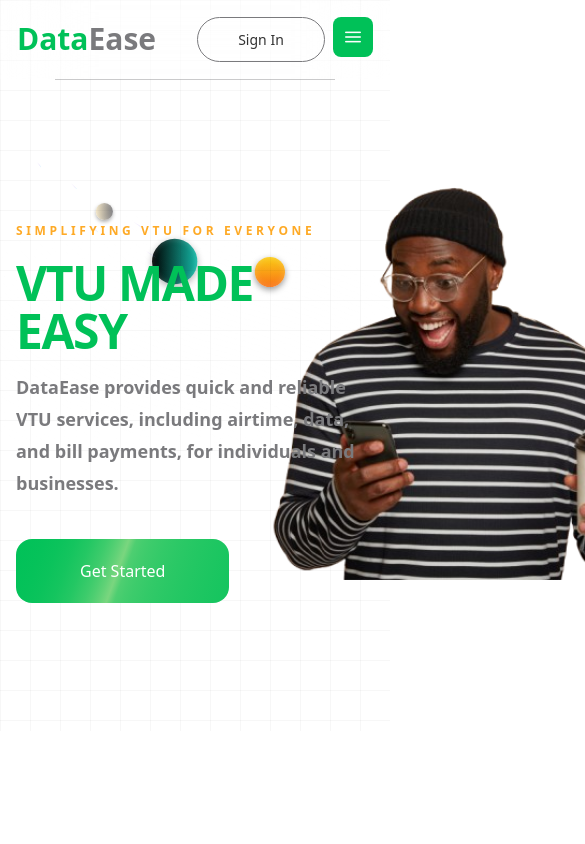
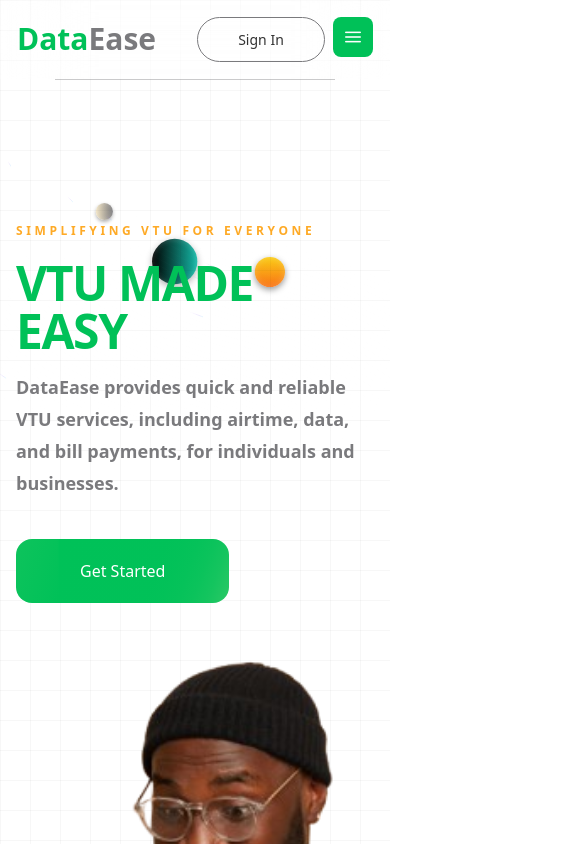
Before and after one commit to Ealfred1/DataEase, a React (Vite) app: page / in a window 390 px wide. Shown: the top 844 px of the page, 585 px wide, since content can reach past the window. Built offline with nearby package versions, Linux system fonts and the light colour scheme.

Commit message:
sidebar style changes

```diff
--- a/src/components/Index/Hero.jsx
+++ b/src/components/Index/Hero.jsx
@@ -85,7 +85,7 @@
 	          <div className="absolute -top-32 left-[calc(50%-340px)] w-[1230px] pointer-events-none hero-img_res">
 	            <img
 	              src={Img}
-	              className="size-1230 scale-[0.534]  max-lg:h-auto object-cover"
+	              className="size-1230 scale-[0.892] lg:scale-[0.534]  max-lg:h-auto object-cover"
 	              alt="hero"
 	            />
 	          </div>
--- a/src/components/Index/Navbar.jsx
+++ b/src/components/Index/Navbar.jsx
@@ -40,9 +40,9 @@
       >
         <div className="w-full flex items-center justify-between py-4 px-[1rem] md:px-[2rem]">
           <div className="text-vibrantGreen text-3xl font-bold">
-            <h1 className="">
+            <Link to="/" className="">
               Data<span className="text-gray">Ease</span>
-            </h1>
+            </Link>
           </div>
 
           <ul className="items-center justify-center gap-2 space-x-10 hidden lg:flex">
--- a/src/index.css
+++ b/src/index.css
@@ -587,6 +587,11 @@
   }
 
 
+  /* END of Header */
+  /* START of Hero */
+  .hero-img_res {
+    @apply max-lg:-top-40 max-lg:left-[calc(50%-280px)] max-lg:w-[1160px] max-md:bottom-[-590px] max-md:left-[calc(50%-500px)] max-md:top-auto;
+  }
 }
 
 
--- a/src/pages/LandingPage.jsx
+++ b/src/pages/LandingPage.jsx
@@ -3,9 +3,9 @@
 
 const LandingPage = () => {
 	return (
-		<>
+		<div className="overflow-hidden">
 			<Hero />
-		</>
+		</div>
 	)
 }
 
```
